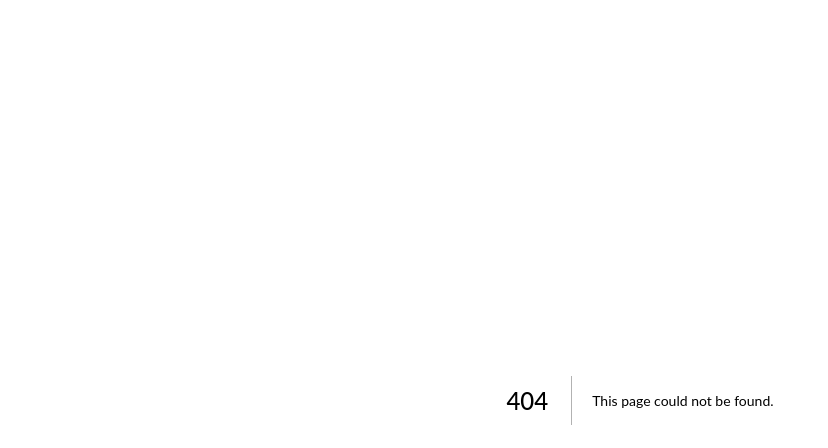
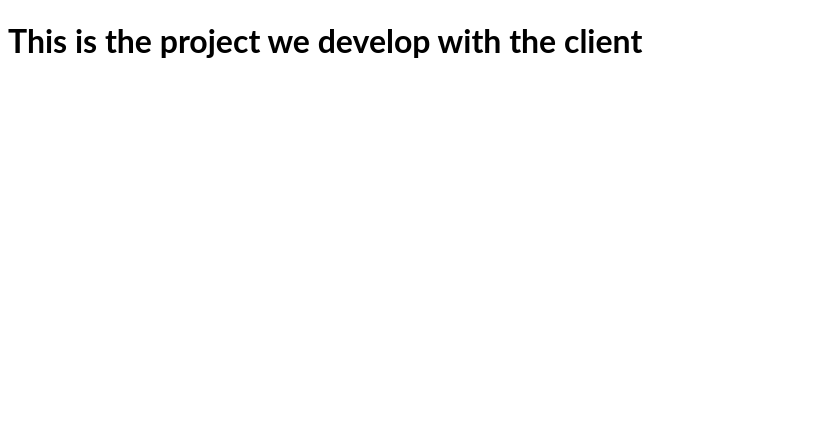
Before and after one commit to hassaan871/my-nextjs-project, a Next.js app: page /client/1/1 in a window 1280 px wide. Before the commit this address had no page. Shown: the top 448 px of the page, without its empty margins (0-828 px from the left). Built offline with nearby package versions, Linux system fonts and the light colour scheme.

Commit message:
nested dynamic paths or routes

```diff
--- /dev/null
+++ b/pages/client/[id]/[clientProjectid].js
@@ -0,0 +1,11 @@
+import React from 'react'
+
+const ClientProject = () => {
+  return (
+    <div>
+      <h1>This is the project we develop with the client</h1>
+    </div>
+  )
+}
+
+export default ClientProject
```
Also changed, not shown: pages/client/[id]/index.js (added, +11 -0 lines), pages/client/index.js (added, +11 -0 lines).
